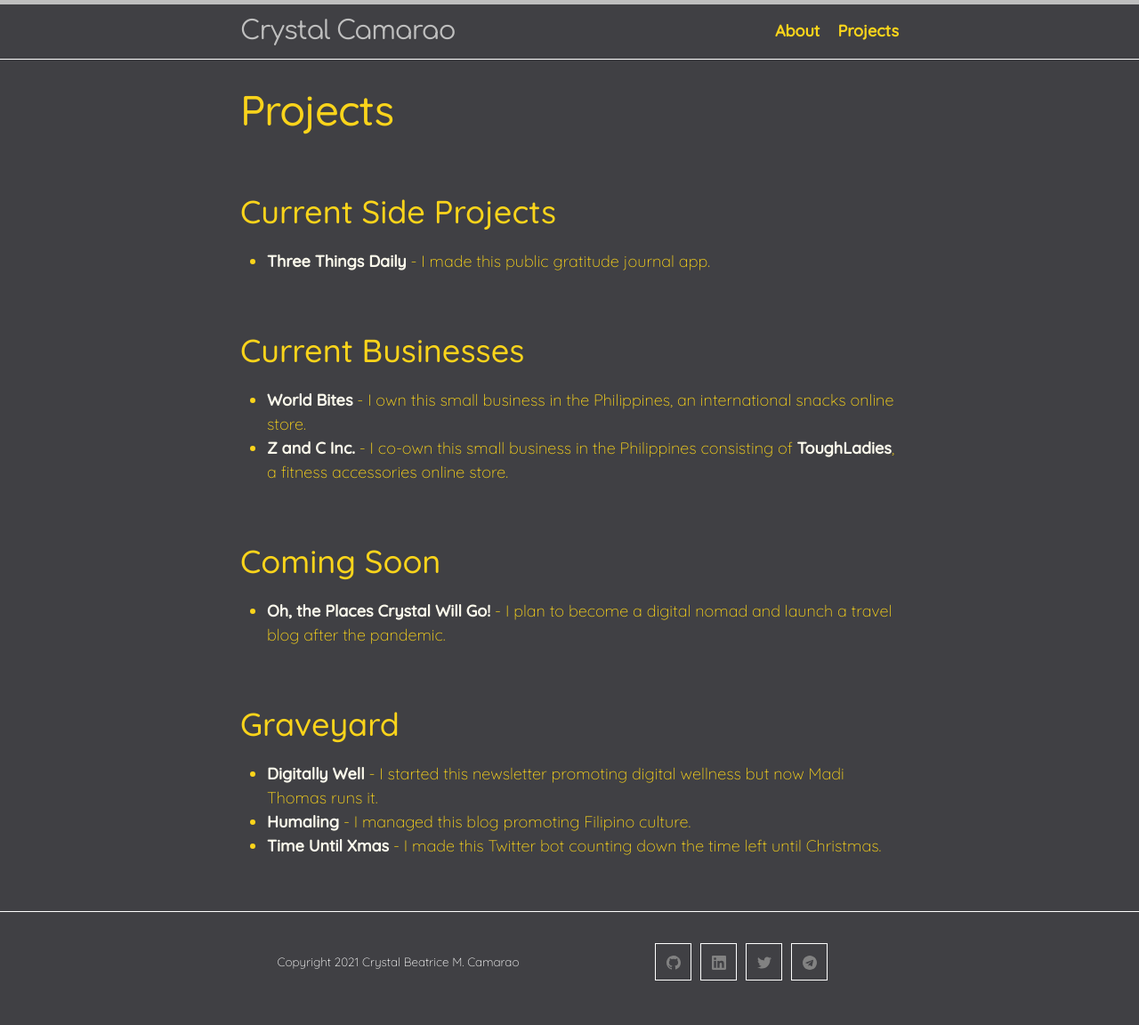
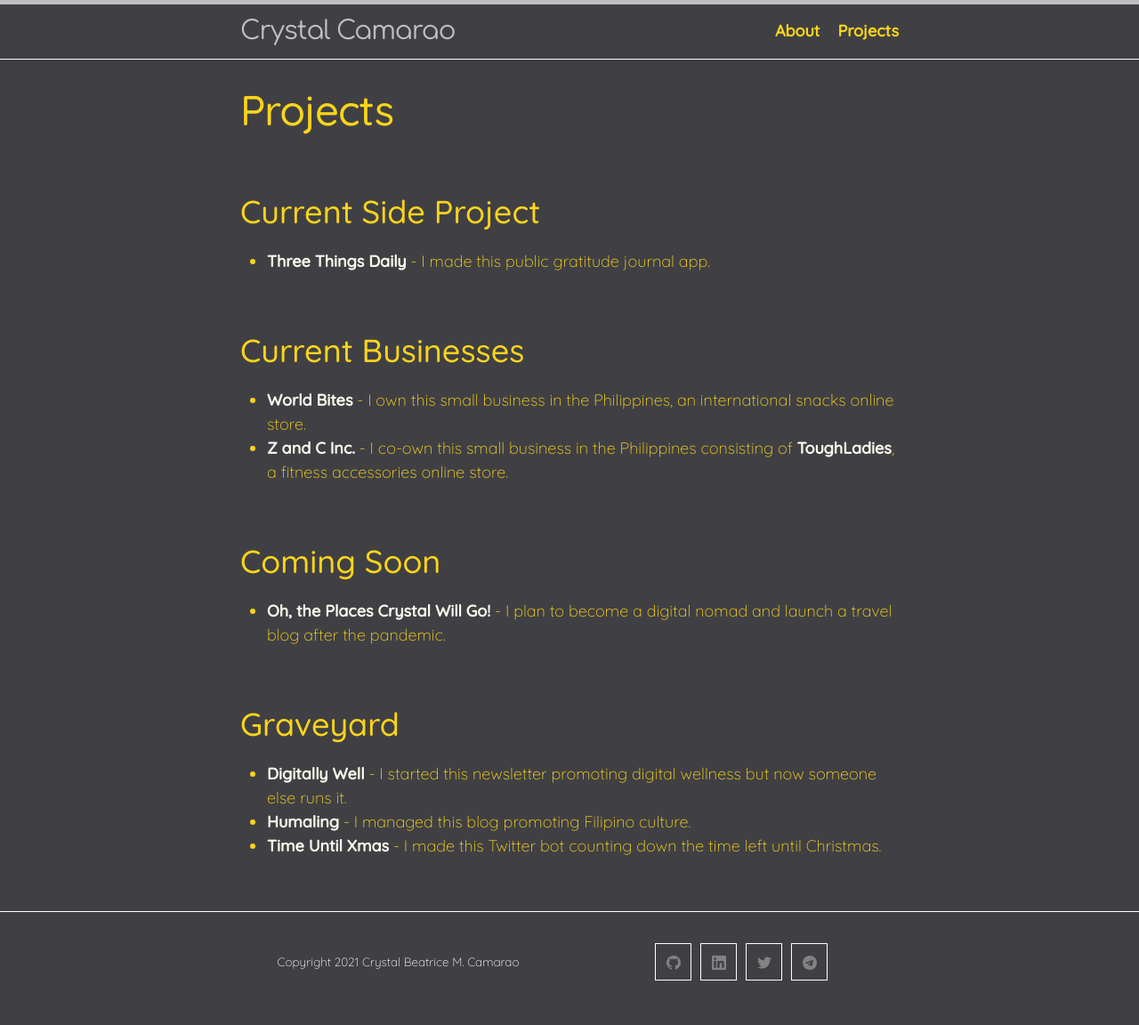
Before and after one commit to crystalcamarao/crystalcamarao.github.io, a Jekyll site: the page built from projects.md, in a window 1280 px wide. Shown: the whole page at 89% size. Built offline with Jekyll 4.4.1, drawn with Linux system fonts in a browser that asks for light colours.

Commit message:
Updated Projects

```diff
--- a/projects.md
+++ b/projects.md
@@ -4,7 +4,7 @@ permalink: "/projects/"
 layout: page
 ---
 
-## Current Side Projects
+## Current Side Project
 * [Three Things Daily](https://threethingsdaily.xyz) - I made this public gratitude journal app.
 
 ## Current Businesses
@@ -15,6 +15,6 @@ layout: page
 * [Oh, the Places Crystal Will Go!](https://ohtheplacescrystalwillgo.com) - I plan to become a digital nomad and launch a travel blog after the pandemic.
 
 ## Graveyard
-* [Digitally Well](https://getdigitallywell.com) - I started this newsletter promoting digital wellness but now Madi Thomas runs it.
+* [Digitally Well](https://getdigitallywell.com) - I started this newsletter promoting digital wellness but now someone else runs it.
 * [Humaling](https://humaling.com) - I managed this blog promoting Filipino culture.
 * [Time Until Xmas](https://twitter.com/time_until_xmas) - I made this Twitter bot counting down the time left until Christmas.
```
